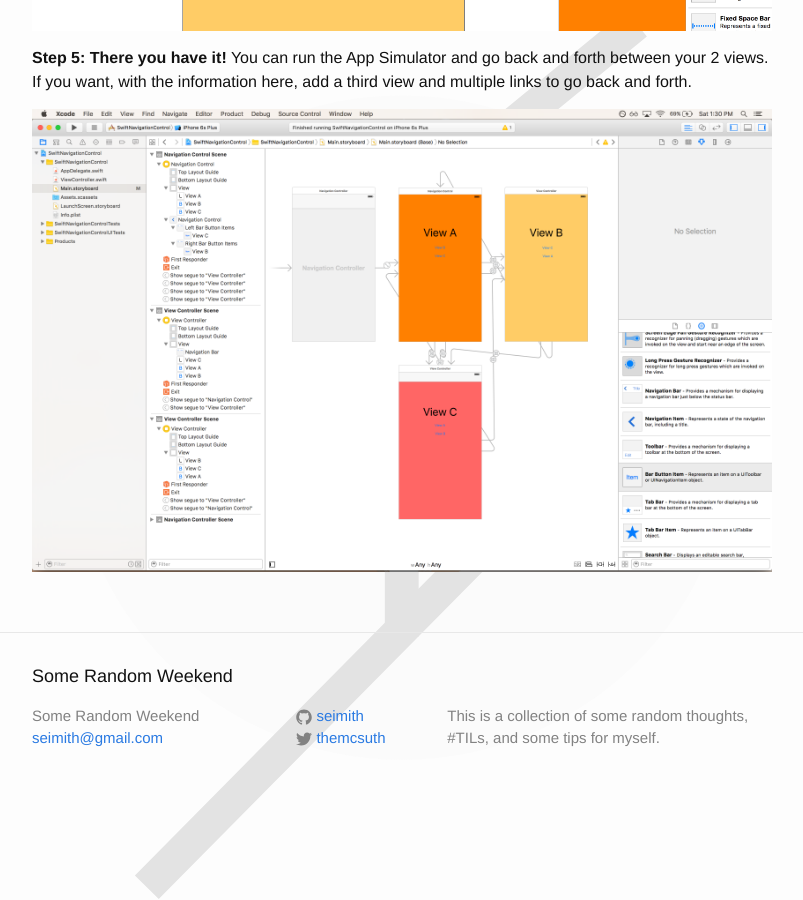
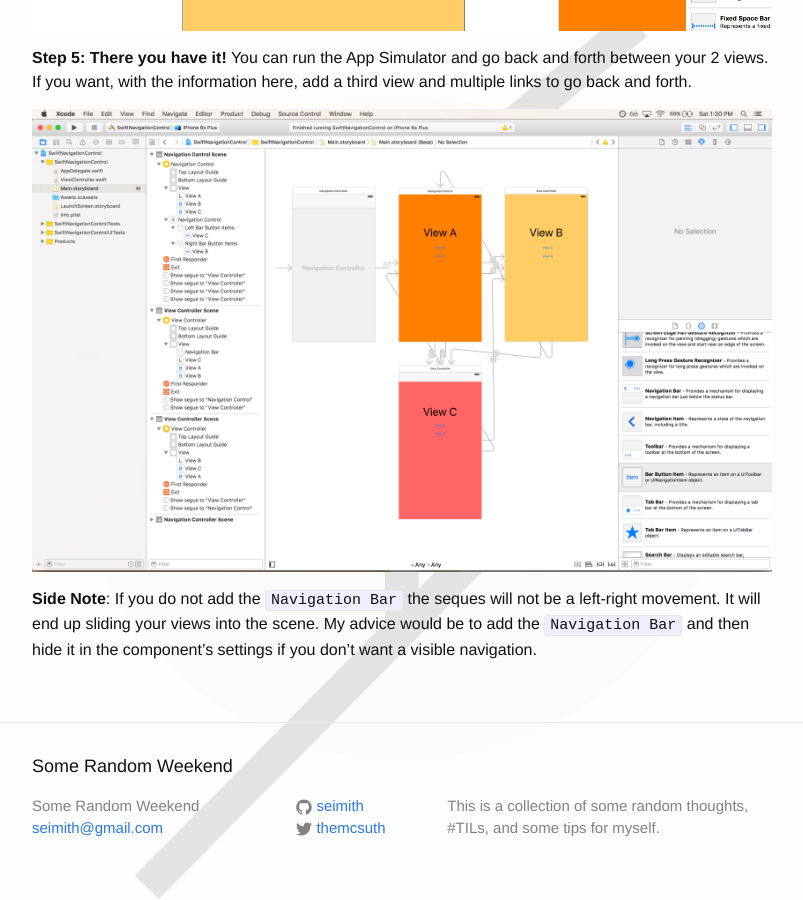
Before and after one commit to seimith/seimith.github.io, a Jekyll site: the page built from _posts/2016-08-20-Swift: Create Navigation with Multiple Pages with only Storyboard.md, in a window 1280 px wide and 900 px high, scrolled down 5448 px. Shown: the whole window, without its empty margins (238-1041 px from the left). Built offline with Jekyll 4.4.1, drawn with Linux system fonts in a browser that asks for light colours.

Commit message:
Post: Add side note to past post

```diff
--- a/_posts/2016-08-20-Swift: Create Navigation with Multiple Pages with only Storyboard.md
+++ b/_posts/2016-08-20-Swift: Create Navigation with Multiple Pages with only Storyboard.md
@@ -71,3 +71,6 @@ So how do you go from one page to another? This is the step to connect the views
 You can run the App Simulator and go back and forth between your 2 views. If you want, with the information here, add a third view and multiple links to go back and forth.
 
 ![alt text](https://raw.githubusercontent.com/seimith/seimith.github.io/master/_assets/2016-08-20-assets/img8.png "A 3 view application")
+
+
+**Side Note**: If you do not add the `Navigation Bar` the seques will not be a left-right movement. It will end up sliding your views into the scene. My advice would be to add the `Navigation Bar` and then hide it in the component's settings if you don't want a visible navigation.
```
Also changed, not shown: 2 other files.
